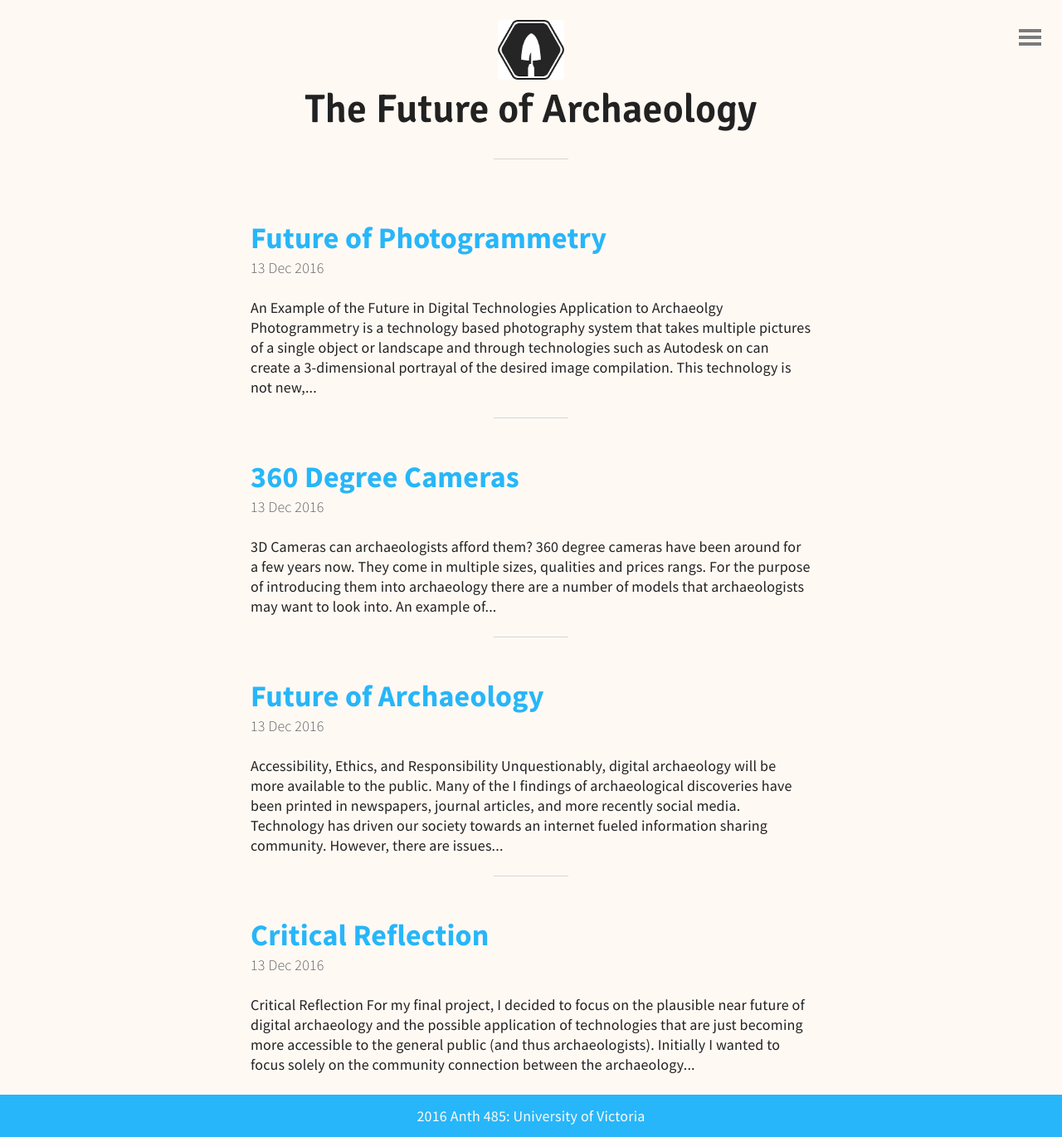
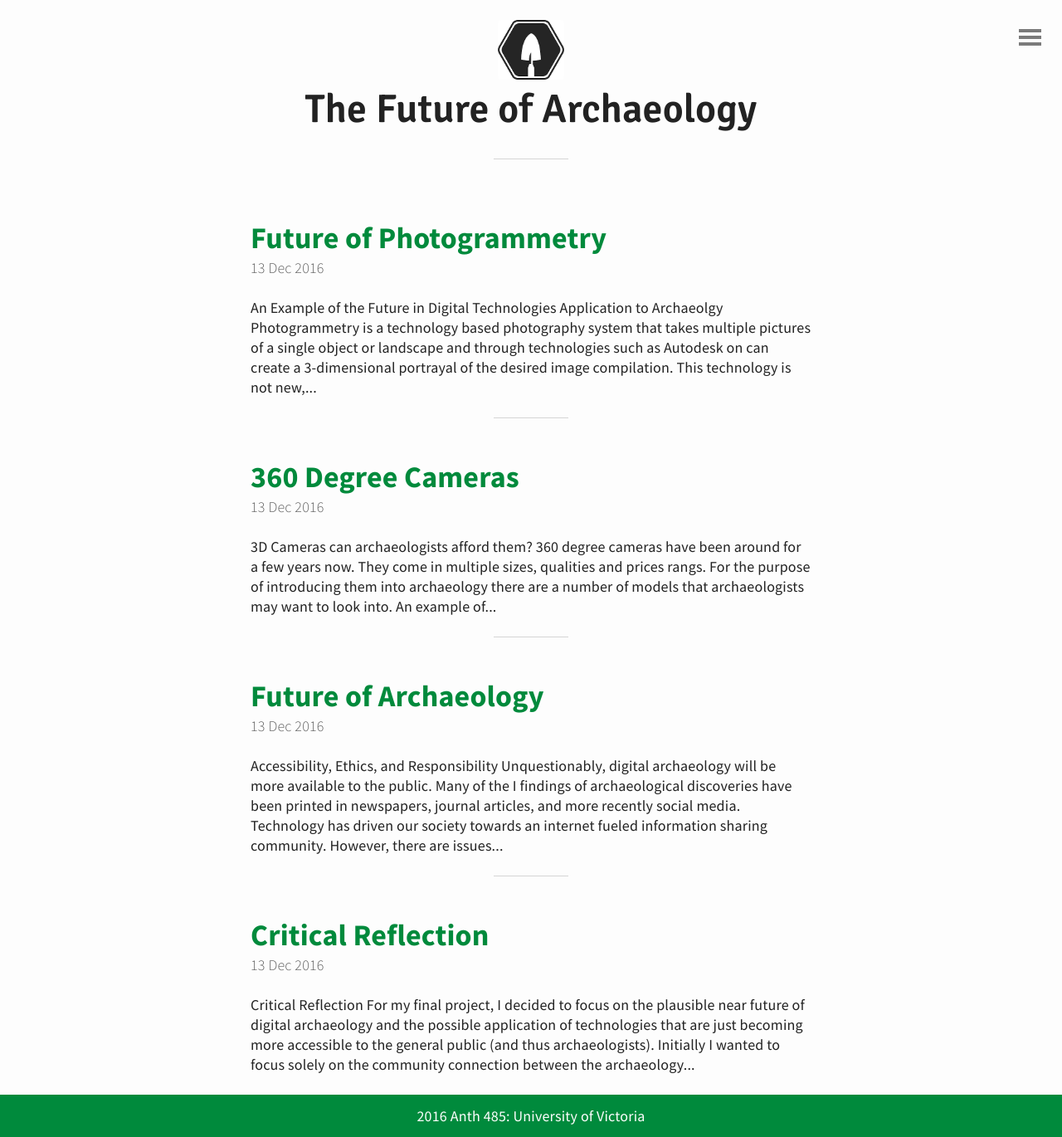
Before and after one commit to JWilson90/Final-Project, a Jekyll site: the page built from index.html, in a window 1280 px wide. Shown: the whole page at 83% size. Built offline with Jekyll 4.4.1, drawn with Linux system fonts in a browser that asks for light colours; the list of posts is cut into pages by our own code.

Commit message:
Update base.scss

```diff
--- a/_sass/base.scss
+++ b/_sass/base.scss
@@ -18,8 +18,8 @@ html, body, h1, h2, h3, h4, h5, h6, p, ul, ol, li, img {
 
 /*- Base color -*/
 
-$main-color: #27B6F9;
-$background-color: #FFF9F4;
+$main-color: #008A3C;
+$background-color: #FDFDFD;
 $text-color: #222222;
 
 /*- Base settings -*/
```
